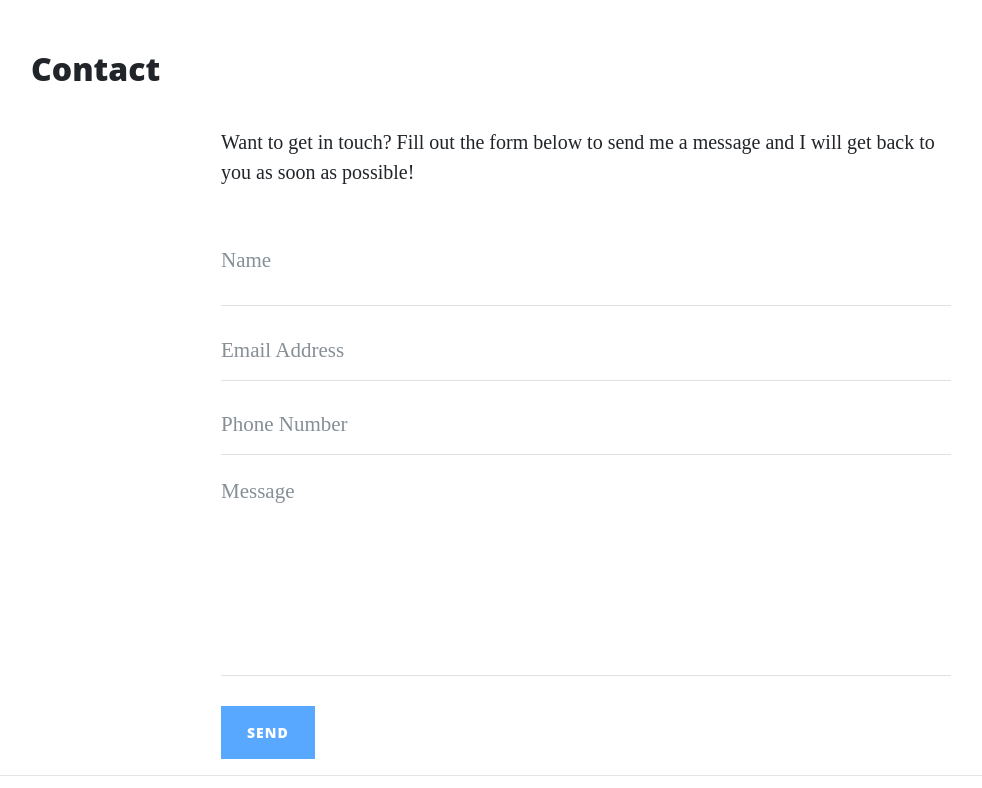
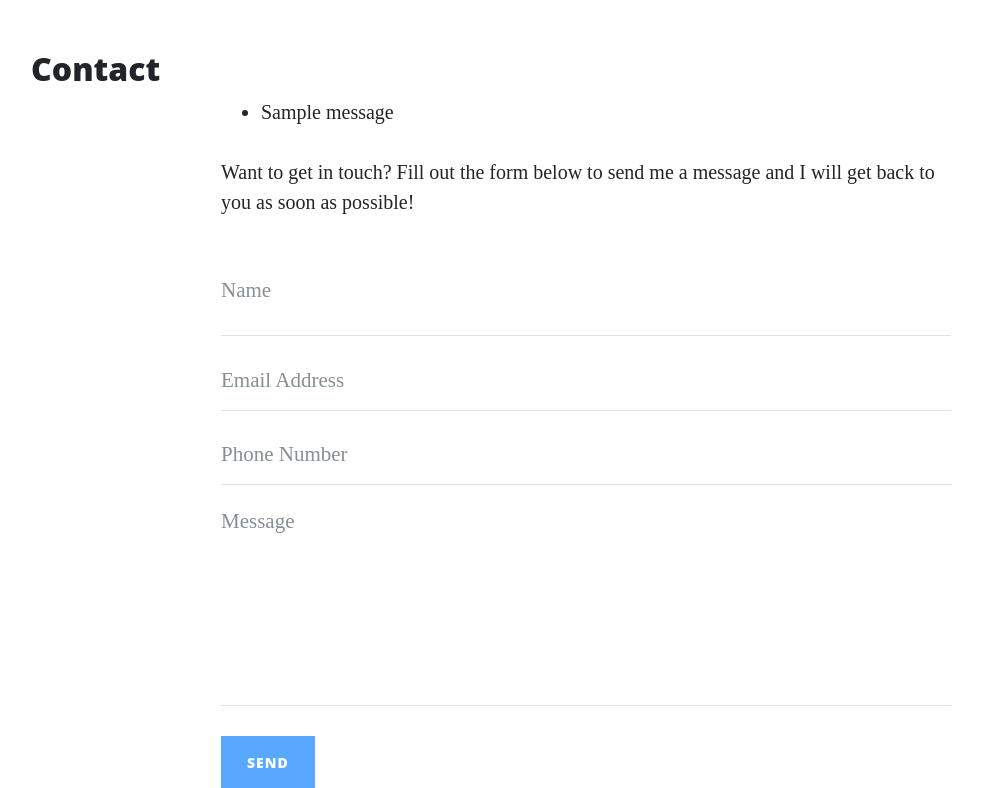
Before and after one commit to Irishbecky91/thorin-flask-app, a Flask app: page /contact in a window 1280 px wide. Shown: the part 628-1416 px from the top of the page, without its empty margins (54-1036 px from the left). Run offline with Flask 2, Linux system fonts and the light colour scheme; one stand-in notice (Sample message) is shown; some libraries are stand-ins or nearby versions.

Commit message:
Complete contact form mechanics

```diff
--- a/run.py
+++ b/run.py
@@ -1,9 +1,12 @@
 import os
 import json
-from flask import Flask, render_template, request
+from flask import Flask, render_template, request, flash
+if os.path.exists("env.py"):
+    import env
 
 
 app = Flask(__name__)
+app.secret_key = os.environ.get("SECRET_KEY")
 
 
 @app.route("/")
@@ -33,7 +36,8 @@ def about_member(member_name):
 @app.route("/contact", methods=["GET", "POST"])
 def contact():
     if request.method == "POST":
-        print(request.form["email"])
+        flash("Thanks {}, we have received your message!".format(
+            request.form.get("name")))
     return render_template("contact.html", page_title="Contact")
 
 
--- a/templates/contact.html
+++ b/templates/contact.html
@@ -4,6 +4,17 @@
 
     <div class="row">
         <div class="col-md-10 col-lg-8 mx-auto">
+
+            {% with messages = get_flashed_messages() %}
+                {% if messages %}
+                    <ul class="flashes">
+                        {% for message in messages %}
+                            <li>{{ message }}</li>
+                        {% endfor %}
+                    </ul>
+            	{% endif %}
+            {% endwith %}
+
             <p>Want to get in touch? Fill out the form below to send me a message and I will get back to you as soon as
                 possible!</p>
             <form method="POST" id="contactForm" name="sentMessage" novalidate>
```
Also changed, not shown: 1 other file.
